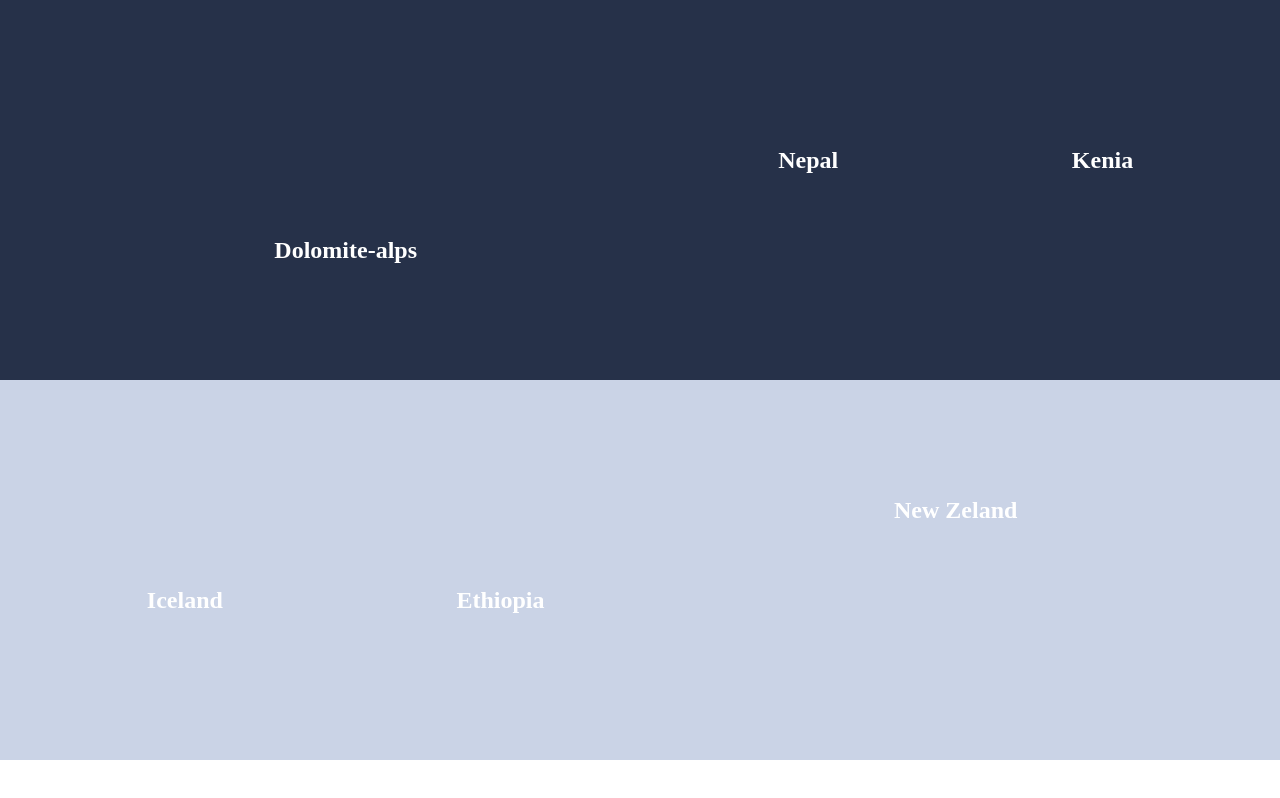
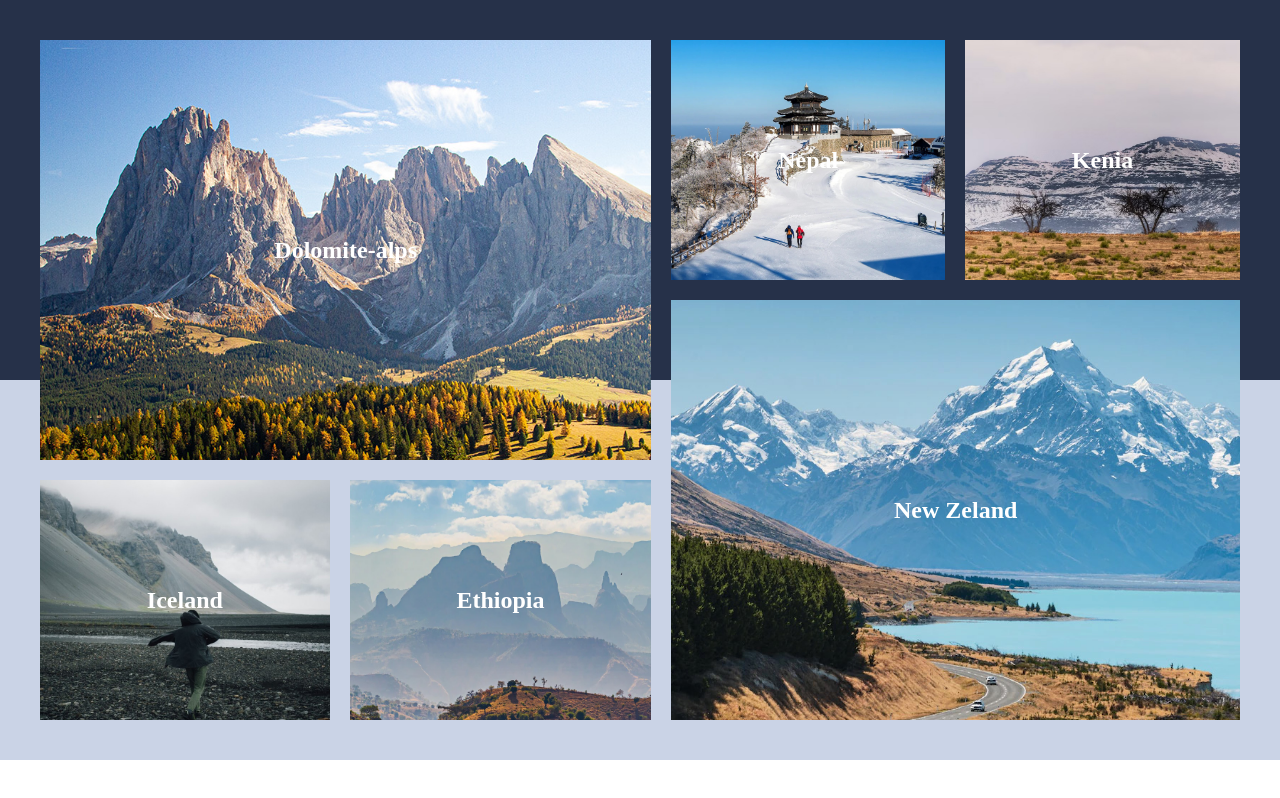
Before and after one commit to ThankGodcollins/grid-work, a plain HTML site: page index.html in a window 1280 px wide. Drawn offline with Linux system fonts and the light colour scheme; the site is published under a folder, as on GitHub Pages, so addresses that start at the root find nothing.

Commit message:
modifyed background

```diff
--- a/index.css
+++ b/index.css
@@ -44,7 +44,7 @@ div.first-image h2, div.second-image h2, div.third-image h2, div.fourth-image h2
 
 }
 .first-image{
-    background: url(/images/dolomite-alps.jpg);
+    background: url(./images/dolomite-alps.jpg);
     background-size: cover;
     background-position: center;
     background-repeat: no-repeat;
@@ -54,25 +54,25 @@ div.first-image h2, div.second-image h2, div.third-image h2, div.fourth-image h2
 
 .second-image {
 
-    background: url(/images/nepal.jpg);
+    background: url(./images/nepal.jpg);
     background-size: cover;
     background-position: center;
     background-repeat: no-repeat;
   }
 .third-image{
-    background: url(/images/kenia.jpg);
+    background: url(./images/kenia.jpg);
     background-size: cover;
     background-position: center;
     background-repeat: no-repeat;
 }
 .fourth-image{
-    background: url(/images/iceland.jpg);
+    background: url(./images/iceland.jpg);
     background-size: cover;
     background-position: center;
     background-repeat: no-repeat;
 }
 .fifth-image{
-    background: url(/images/ethiopia.jpg);
+    background: url(./images/ethiopia.jpg);
     background-size: cover;
     background-position: center;
     background-repeat: no-repeat;
@@ -80,7 +80,7 @@ div.first-image h2, div.second-image h2, div.third-image h2, div.fourth-image h2
   .sixth-image {
     grid-column: 3/ span 2;
     grid-row: 2/ span 10;
-    background: url(/images/newzealand.jpg);
+    background: url(./images/newzealand.jpg);
     background-size: cover;
     background-position: center;
     background-repeat: no-repeat;
```
